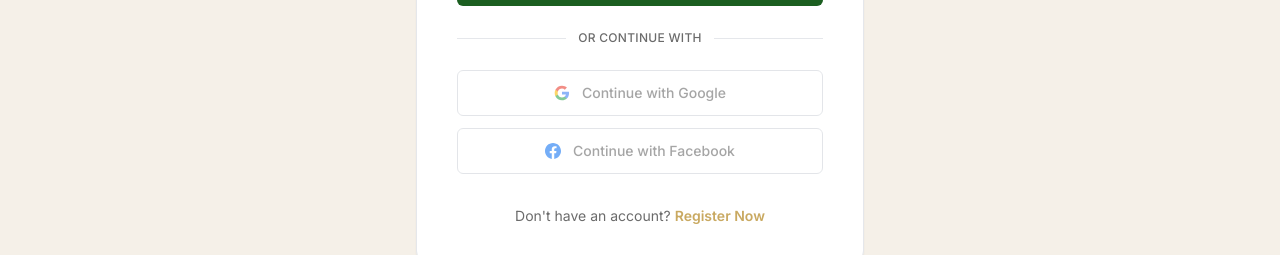
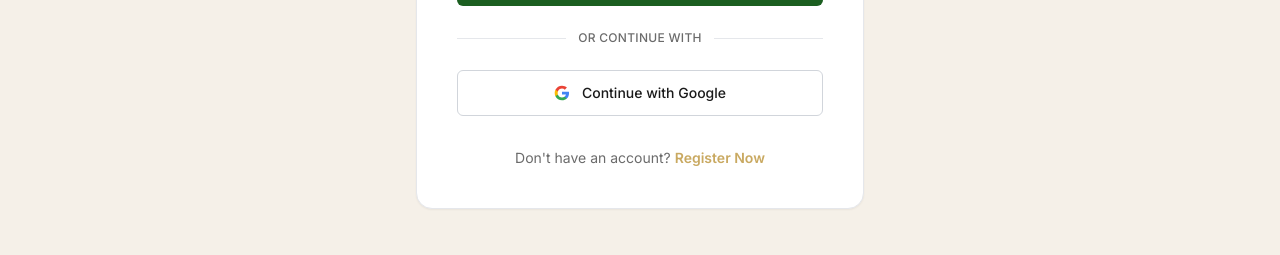
Before and after one commit to Hassaan712405-dev/dasi-life-website, a Next.js app: page /login in a window 1280 px wide. Shown: the part 596-851 px from the top of the page. Built offline with nearby package versions, Linux system fonts and the light colour scheme; no server answers; the database is empty; a web font is replaced by a local one.

Commit message:
feat: Google OAuth login, about page redesign, performance improvements

```diff
--- /dev/null
+++ b/app/auth/callback/route.ts
@@ -0,0 +1,41 @@
+import { createServerClient } from '@supabase/ssr';
+import { cookies } from 'next/headers';
+import { NextResponse } from 'next/server';
+
+export async function GET(request: Request) {
+  const { searchParams, origin } = new URL(request.url);
+  const code = searchParams.get('code');
+  const next = searchParams.get('next') ?? '/account';
+
+  if (code) {
+    const cookieStore = await cookies();
+    const supabase = createServerClient(
+      process.env.NEXT_PUBLIC_SUPABASE_URL!,
+      process.env.NEXT_PUBLIC_SUPABASE_ANON_KEY!,
+      {
+        cookies: {
+          getAll() {
+            return cookieStore.getAll();
+          },
+          setAll(cookiesToSet) {
+            try {
+              cookiesToSet.forEach(({ name, value, options }) =>
+                cookieStore.set(name, value, options)
+              );
+            } catch {
+              // ignore
+            }
+          },
+        },
+      }
+    );
+
+    const { error } = await supabase.auth.exchangeCodeForSession(code);
+
+    if (!error) {
+      return NextResponse.redirect(`${origin}${next}`);
+    }
+  }
+
+  return NextResponse.redirect(`${origin}/login?error=auth_failed`);
+}
--- a/app/login/page.tsx
+++ b/app/login/page.tsx
@@ -1,22 +1,29 @@
 'use client';
 
-import { useState, useEffect, Suspense } from 'react';
+import { useState, Suspense } from 'react';
 import Link from 'next/link';
 import { useRouter, useSearchParams } from 'next/navigation';
 import { Loader2, AlertCircle } from 'lucide-react';
 import { motion } from 'framer-motion';
 import { signIn } from '@/services/auth/authService';
+import { createClient } from '@/lib/supabase/client';
 
 function LoginForm() {
   const router = useRouter();
   const searchParams = useSearchParams();
   const redirectTo = searchParams.get('redirect') || '/account';
+  const errorParam = searchParams.get('error');
 
   const [showPassword, setShowPassword] = useState(false);
   const [email, setEmail] = useState('');
   const [password, setPassword] = useState('');
   const [loading, setLoading] = useState(false);
-  const [error, setError] = useState('');
+  const [socialLoading, setSocialLoading] = useState<'google' | null>(null);
+  const [error, setError] = useState(
+    errorParam === 'auth_failed' ? 'Authentication failed. Please try again.' : ''
+  );
+
+  const supabase = createClient();
 
   const handleSubmit = async (e: React.FormEvent) => {
     e.preventDefault();
@@ -31,9 +38,30 @@ function LoginForm() {
       return;
     }
 
-    // 🔐 Redirect to the page they came from (checkout)
     router.push(redirectTo);
     router.refresh();
+  };
+
+  const handleSocialLogin = async (provider: 'google') => {
+    setError('');
+    setSocialLoading(provider);
+
+    try {
+      const { error } = await supabase.auth.signInWithOAuth({
+        provider,
+        options: {
+          redirectTo: `${window.location.origin}/auth/callback?next=${encodeURIComponent(redirectTo)}`,
+        },
+      });
+
+      if (error) {
+        setError(error.message);
+        setSocialLoading(null);
+      }
+    } catch (err) {
+      setError('Something went wrong. Please try again.');
+      setSocialLoading(null);
+    }
   };
 
   return (
@@ -58,7 +86,7 @@ function LoginForm() {
             </p>
           </div>
 
-          {/* Redirect Notice (if coming from checkout) */}
+          {/* Redirect Notice */}
           {redirectTo === '/checkout' && (
             <motion.div
               initial={{ opacity: 0, y: -10 }}
@@ -84,7 +112,7 @@ function LoginForm() {
             </motion.div>
           )}
 
-          {/* Form */}
+          {/* FORM — UPAR */}
           <form onSubmit={handleSubmit} className="space-y-4 sm:space-y-5">
             <div>
               <label className="block text-xs sm:text-sm font-medium text-brand-text-dark mb-1.5 sm:mb-2">
@@ -158,7 +186,7 @@ function LoginForm() {
             </motion.button>
           </form>
 
-          {/* Divider */}
+          {/* DIVIDER */}
           <div className="flex items-center gap-3 my-5 sm:my-6">
             <div className="flex-1 h-px bg-gray-200"></div>
             <span className="text-[10px] sm:text-xs text-brand-text-muted font-medium tracking-wide">
@@ -167,31 +195,25 @@ function LoginForm() {
             <div className="flex-1 h-px bg-gray-200"></div>
           </div>
 
-          {/* Social */}
-          <div className="space-y-2.5 sm:space-y-3">
+          {/* GOOGLE BUTTON — SIRF YEH */}
+          <div>
             <button
               type="button"
-              disabled
-              className="w-full bg-white border border-gray-300 rounded-md px-3 sm:px-4 py-2.5 sm:py-3 text-xs sm:text-sm font-medium text-brand-text-muted transition-colors flex items-center justify-center gap-3 opacity-60 cursor-not-allowed"
+              onClick={() => handleSocialLogin('google')}
+              disabled={socialLoading !== null}
+              className="w-full bg-white border border-gray-300 rounded-md px-3 sm:px-4 py-2.5 sm:py-3 text-xs sm:text-sm font-medium text-brand-text-dark hover:bg-gray-50 hover:border-gray-400 transition-colors flex items-center justify-center gap-3 disabled:opacity-60 disabled:cursor-not-allowed"
             >
+              {socialLoading === 'google' ? (
+                <Loader2 size={16} className="animate-spin" />
+              ) : (
                 <svg width="16" height="16" viewBox="0 0 24 24" xmlns="http://www.w3.org/2000/svg">
                   <path d="M22.56 12.25c0-.78-.07-1.53-.2-2.25H12v4.26h5.92c-.26 1.37-1.04 2.53-2.21 3.31v2.77h3.57c2.08-1.92 3.28-4.74 3.28-8.09z" fill="#4285F4"/>
                   <path d="M12 23c2.97 0 5.46-.98 7.28-2.66l-3.57-2.77c-.98.66-2.23 1.06-3.71 1.06-2.86 0-5.29-1.93-6.16-4.53H2.18v2.84C3.99 20.53 7.7 23 12 23z" fill="#34A853"/>
                   <path d="M5.84 14.09c-.22-.66-.35-1.36-.35-2.09s.13-1.43.35-2.09V7.07H2.18C1.43 8.55 1 10.22 1 12s.43 3.45 1.18 4.93l2.85-2.22.81-.62z" fill="#FBBC05"/>
                   <path d="M12 5.38c1.62 0 3.06.56 4.21 1.64l3.15-3.15C17.45 2.09 14.97 1 12 1 7.7 1 3.99 3.47 2.18 7.07l3.66 2.84c.87-2.6 3.3-4.53 6.16-4.53z" fill="#EA4335"/>
                 </svg>
-              Continue with Google
-            </button>
-
-            <button
-              type="button"
-              disabled
-              className="w-full bg-white border border-gray-300 rounded-md px-3 sm:px-4 py-2.5 sm:py-3 text-xs sm:text-sm font-medium text-brand-text-muted transition-colors flex items-center justify-center gap-3 opacity-60 cursor-not-allowed"
-            >
-              <svg width="16" height="16" viewBox="0 0 24 24" fill="#1877F2" xmlns="http://www.w3.org/2000/svg">
-                <path d="M24 12.073c0-6.627-5.373-12-12-12s-12 5.373-12 12c0 5.99 4.388 10.954 10.125 11.854v-8.385H7.078v-3.47h3.047V9.43c0-3.007 1.792-4.669 4.533-4.669 1.312 0 2.686.235 2.686.235v2.953H15.83c-1.491 0-1.956.925-1.956 1.874v2.25h3.328l-.532 3.47h-2.796v8.385C19.612 23.027 24 18.062 24 12.073z"/>
-              </svg>
-              Continue with Facebook
+              )}
+              {socialLoading === 'google' ? 'Redirecting...' : 'Continue with Google'}
             </button>
           </div>
 
--- a/lib/supabase/client.ts
+++ b/lib/supabase/client.ts
@@ -1,5 +1,3 @@
-'use client';
-
 import { createBrowserClient } from '@supabase/ssr';
 
 export function createClient() {
```
Lines whose indentation alone changed are shown as unchanged.
